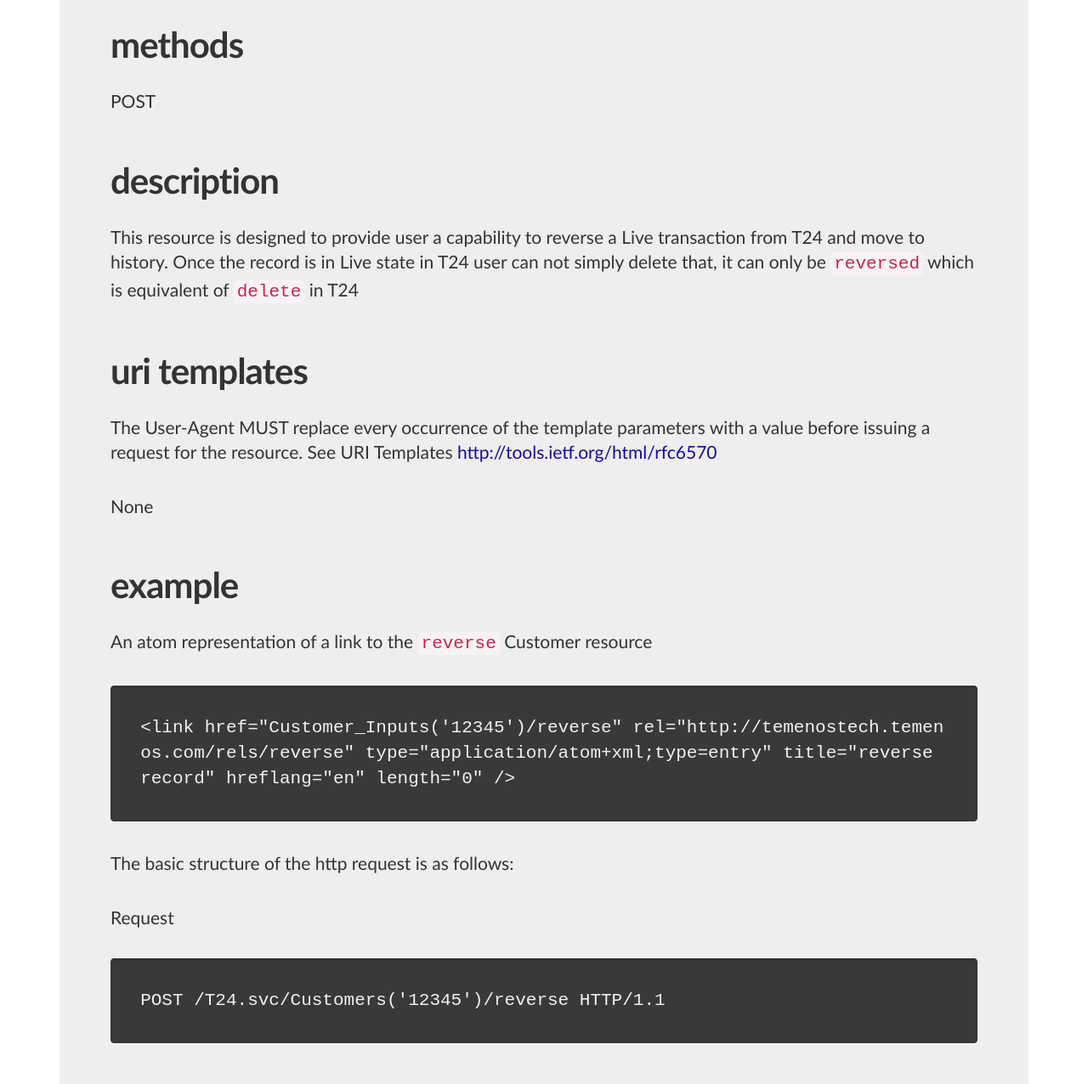
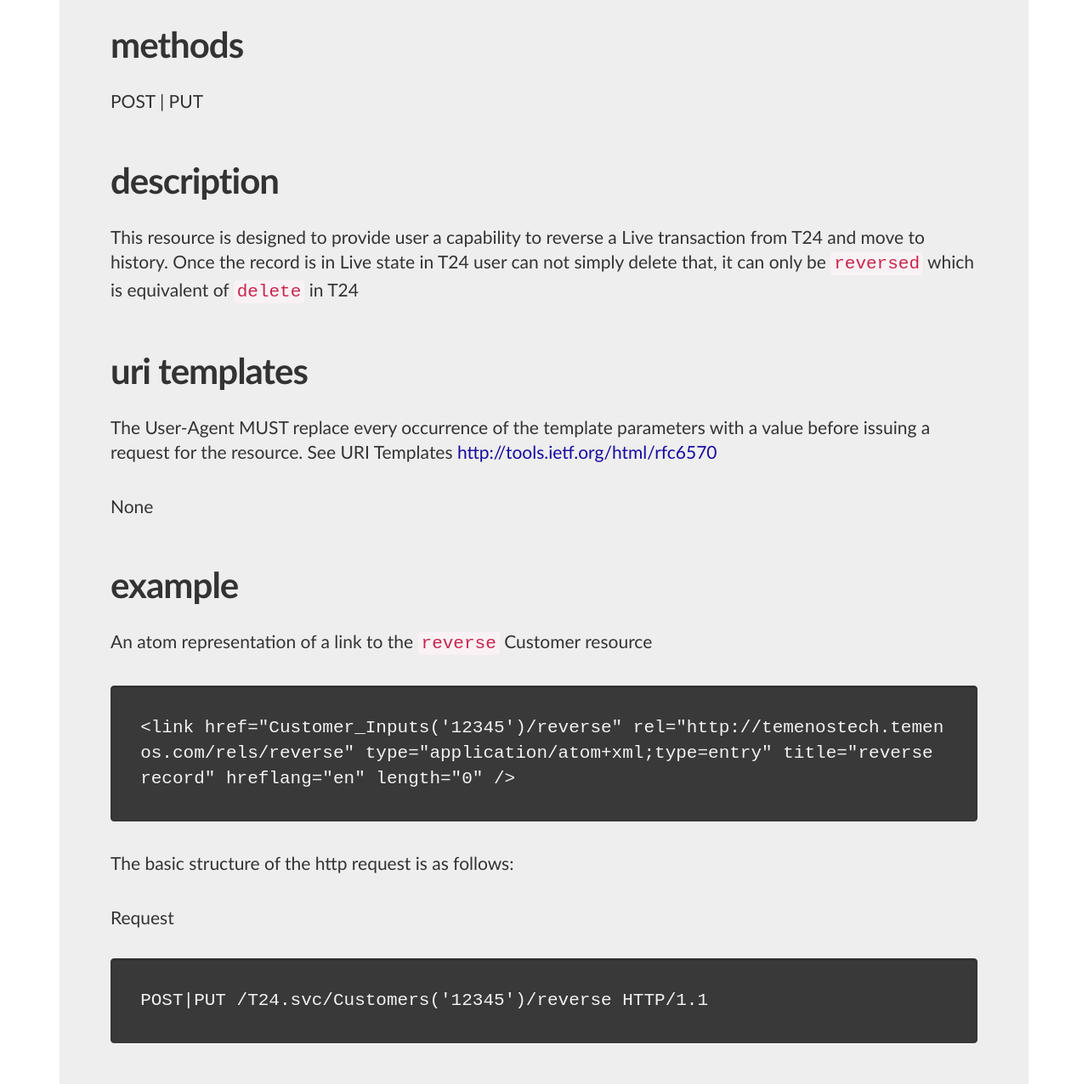
Before and after one commit to temenostech/TemenosHypermediaAPI, a Jekyll site: the page built from rels/reverse/index.md, in a window 1280 px wide. Shown: the part 573-1849 px from the top of the page at 85% size. Built offline with Jekyll 4.4.1, drawn with Linux system fonts in a browser that asks for light colours; some web fonts are replaced; Markdown is read by kramdown in place of the engine named in the settings.

Commit message:
Added new rel for verify and updated reverse

```diff
--- a/rels/reverse/index.md
+++ b/rels/reverse/index.md
@@ -9,7 +9,7 @@ title: Temenos API Documentation
 http://temenostech.temenos.com/rels/reverse
 
 ## methods
-POST
+POST | PUT
 
 ## description
 This resource is designed to provide user a capability to reverse a Live transaction from T24 and move to history. Once the record is in Live state in T24 user can not simply delete that, it can only be `reversed` which is equivalent of `delete` in T24
@@ -31,5 +31,5 @@ The basic structure of the http request is as follows:
 
 Request
 <pre>
-POST /T24.svc/Customers('12345')/reverse HTTP/1.1
+POST|PUT /T24.svc/Customers('12345')/reverse HTTP/1.1
 </pre>
```
Also changed, not shown: rels/index.md (+2 -0 lines), rels/verify/index.md (added, +35 -0 lines).
